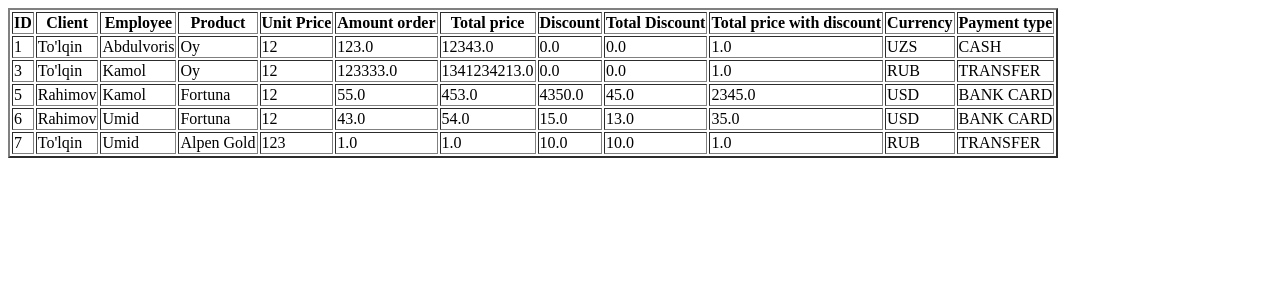
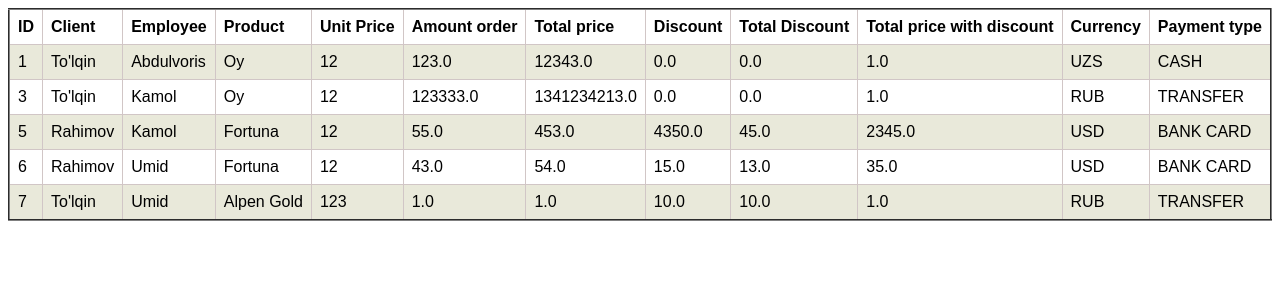
Before and after one commit to Tolq1n/Qualification-work, a Django app: template templates/order/orders.html in a window 1280 px wide. Shown: the top 300 px of the page. Run offline with Django 4.2, Linux system fonts and the light colour scheme; the template is opened without the code that fills it: values that come from a table or form of the project are taken from there, others are empty; data comes from the database, SQL or seed files in the repository; both versions use the stored data as it was after the commit.

Commit message:
added some style

```diff
--- a/order/models.py
+++ b/order/models.py
@@ -6,8 +6,8 @@
 
 
 class Order(models.Model):
-    CURRENCY = (("0", "UZS"), ("1", "RUB"), ("2", "USD") )
-    PAYMENT = (("0", "CASH"), ("1", "BANK CARD"), ("2", "TRANSFER"))
+    CURRENCY = (("UZS", "UZS"), ("RUB", "RUB"), ("USD", "USD") )
+    PAYMENT = (("CASH", "CASH"), ("BANK CARD", "BANK CARD"), ("TRANSFER", "TRANSFER"))
 
     client = models.ForeignKey(Client, on_delete=models.CASCADE)
     employee = models.ForeignKey(Employee, on_delete=models.CASCADE)
@@ -18,8 +18,8 @@
     discount = models.FloatField(default=0)
     total_discount = models.FloatField(default=0)
     total_price_with_discaunt = models.FloatField()
-    currency = models.CharField(max_length=1, choices=CURRENCY)
-    payment_type = models.CharField(max_length=1, choices = PAYMENT)
+    currency = models.CharField(max_length=9, choices=CURRENCY)
+    payment_type = models.CharField(max_length=9, choices = PAYMENT)
 
 
 
--- a/order/views.py
+++ b/order/views.py
@@ -4,7 +4,7 @@
 # Create your views here.
 from django.contrib.auth.decorators import login_required
 
-@login_required
+
 def add_order(request):
     if request.method == 'POST':
         try:
@@ -17,7 +17,7 @@
         form = OrderForm
         return render(request, 'order/order.html', {'form': form})
 
-@login_required
+
 def orders(request):
     orders = Order.objects.all()
     return render(request, 'order/orders.html', {'orders': orders})
--- a/templates/manifactured_product/manufactured_product.html
+++ b/templates/manifactured_product/manufactured_product.html
@@ -9,6 +9,10 @@
 <body>
     <form action="{% url 'logoutuser' %}">
         <button>Logout</button>
+      </form>
+<br>
+      <form action="{% url 'orders' %}">
+        <button>Orders</button>
       </form>
     <center>
         <h1>Enter manifactured products</h1>
--- a/templates/order/orders.html
+++ b/templates/order/orders.html
@@ -1,6 +1,22 @@
 
 
+<style>
+    table {
+      font-family: arial, sans-serif;
+      border-collapse: collapse;
+      width: 100%;
+    }
 
+    td, th {
+      border: 1px solid #d1c6c6;
+      text-align: left;
+      padding: 8px;
+    }
+
+    tr:nth-child(even) {
+      background-color: #e9e9da;
+    }
+    </style>
 
 <table border="2px">
     <tr>
```
Also changed, not shown: db.sqlite3, order/migrations/0008_alter_order_currency_alter_order_payment_type.py (added).
